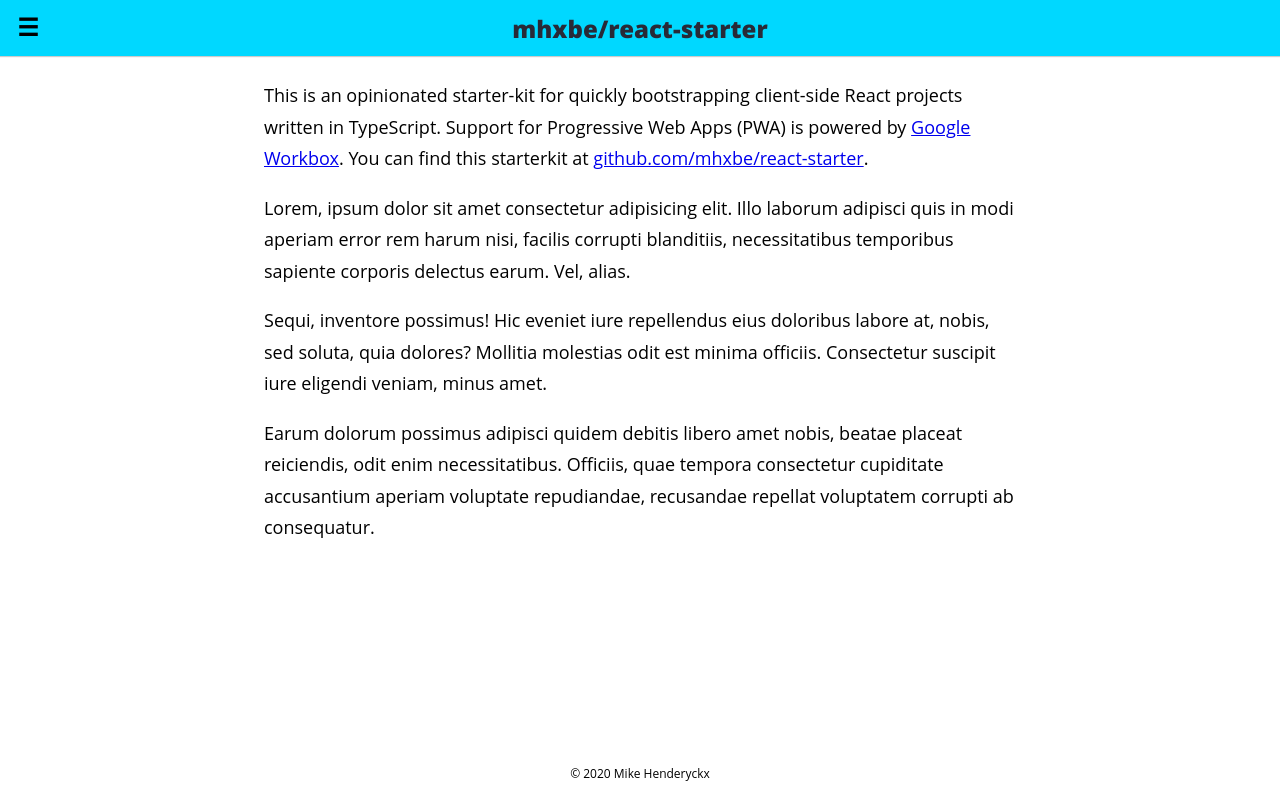
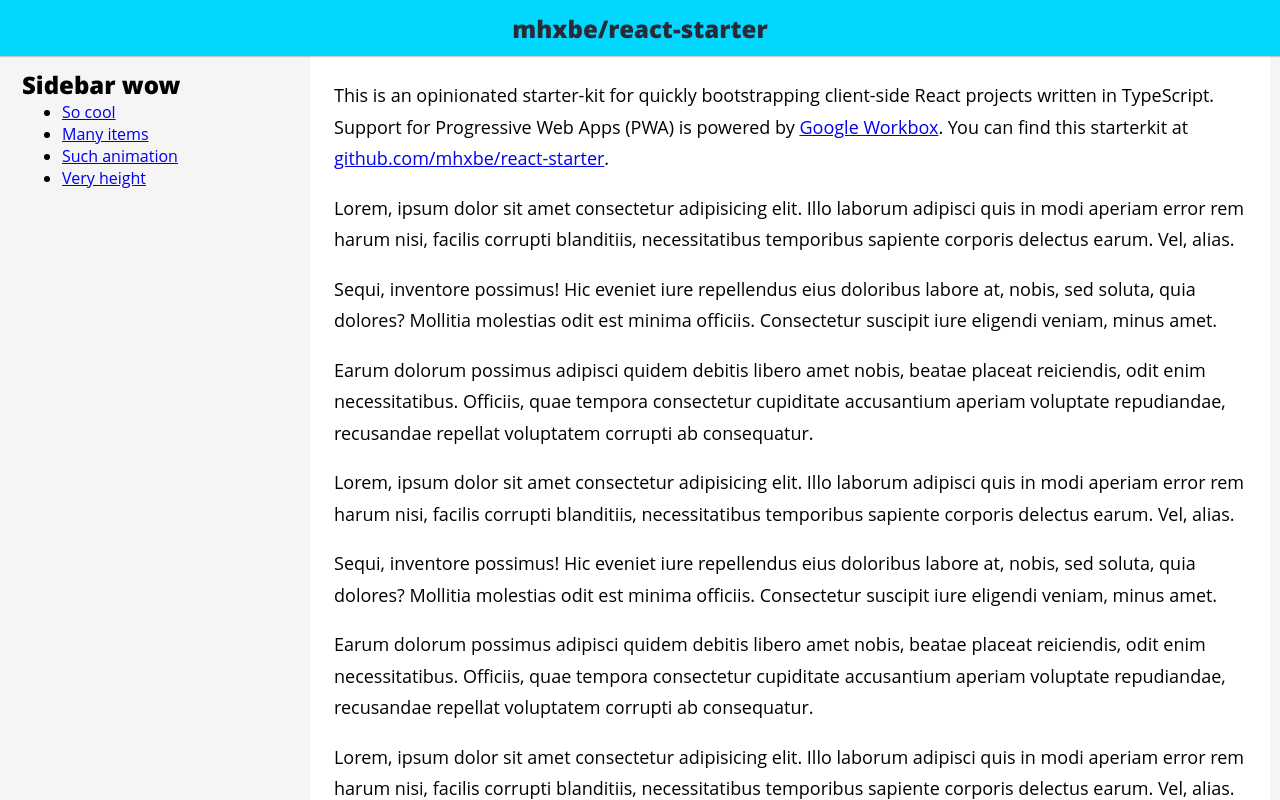
Before and after one commit to mhxbe/react-starter, a React app: page / in a window 1280 px wide. Built offline with nearby package versions, Linux system fonts and the light colour scheme; a web font is replaced by a local one.

Commit message:
Accessibility improvements + always show sidebar on desktop-view

```diff
--- a/src/App.styles.tsx
+++ b/src/App.styles.tsx
@@ -1,6 +1,7 @@
 import * as React from 'react';
 import styled from '@emotion/styled';
 import { css, Global } from '@emotion/core';
+import { BREAKPOINT_DESKTOP } from './constants';
 
 export const Main = styled.main`
   background-color: white;
@@ -9,17 +10,34 @@ export const Main = styled.main`
   flex: 1;
   height: 100%;
   justify-content: center;
-  overflow-y: scroll;
+  overflow-y: auto;
   position: relative;
+
+  @media (min-width: ${BREAKPOINT_DESKTOP}px) {
+    margin: 0 auto;
+    max-height: 100%;
+    max-width: ${BREAKPOINT_DESKTOP}px;
+    overflow: hidden;
+  }
 `;
 
 export const Content = styled.section`
   margin: 0 auto;
   padding: 12px;
 
+  &[aria-hidden='true'] {
+    max-height: auto;
+    overflow-y: hidden;
+  }
+
   @media (min-width: 440px) {
     padding: 24px;
     max-width: 800px;
+  }
+  @media (min-width: ${BREAKPOINT_DESKTOP}px) {
+    max-height: 100%;
+    max-width: 960px;
+    overflow-y: auto;
   }
 `;
 
@@ -37,15 +55,6 @@ export const Paragraph = styled.p`
   &:last-child {
     margin-bottom: 0;
   }
-`;
-
-export const CopyRight = styled.div`
-  align-self: flex-end;
-  color: black;
-  flex-basis: 100%;
-  font-size: 12px;
-  padding: 18px;
-  text-align: center;
 `;
 
 const reset = css`
@@ -75,6 +84,7 @@ const reset = css`
     -webkit-text-size-adjust: 100%;
   }
   body {
+    background-color: whitesmoke;
     height: inherit;
     margin: 0rem;
   }
--- a/src/App.tsx
+++ b/src/App.tsx
@@ -1,11 +1,17 @@
 import * as React from 'react';
-import { ResetCss, Main, Content, Paragraph, CopyRight } from './App.styles';
+import { ResetCss, Main, Content, Paragraph } from './App.styles';
 import Header from './common/Header';
 import Sidebar from './common/Sidebar';
+import useShowSidebar from './hooks/show-sidebar';
 
 const App: React.FC = () => {
-  const [showSidebar, setShowSidebar] = React.useState(false);
-  const toggleSidebarRef = React.useRef<HTMLButtonElement>(null);
+  const {
+    showSidebar,
+    setShowSidebar,
+    showContent,
+    toggleSidebarRef,
+  } = useShowSidebar();
+
   return (
     <>
       <ResetCss />
@@ -18,10 +24,9 @@ const App: React.FC = () => {
         <Sidebar
           showSidebar={showSidebar}
           onToggleSidebar={setShowSidebar}
-          showCloseButton
           toggleSidebarRef={toggleSidebarRef}
         />
-        <Content aria-hidden={showSidebar}>
+        <Content aria-hidden={!showContent}>
           <Paragraph>
             This is an opinionated starter-kit for quickly bootstrapping
             client-side React projects written in TypeScript. Support for
@@ -59,10 +64,43 @@ const App: React.FC = () => {
             tempora consectetur cupiditate accusantium aperiam voluptate
             repudiandae, recusandae repellat voluptatem corrupti ab consequatur.
           </Paragraph>
+          <Paragraph>
+            Lorem, ipsum dolor sit amet consectetur adipisicing elit. Illo
+            laborum adipisci quis in modi aperiam error rem harum nisi, facilis
+            corrupti blanditiis, necessitatibus temporibus sapiente corporis
+            delectus earum. Vel, alias.
+          </Paragraph>
+          <Paragraph>
+            Sequi, inventore possimus! Hic eveniet iure repellendus eius
+            doloribus labore at, nobis, sed soluta, quia dolores? Mollitia
+            molestias odit est minima officiis. Consectetur suscipit iure
+            eligendi veniam, minus amet.
+          </Paragraph>
+          <Paragraph>
+            Earum dolorum possimus adipisci quidem debitis libero amet nobis,
+            beatae placeat reiciendis, odit enim necessitatibus. Officiis, quae
+            tempora consectetur cupiditate accusantium aperiam voluptate
+            repudiandae, recusandae repellat voluptatem corrupti ab consequatur.
+          </Paragraph>
+          <Paragraph>
+            Lorem, ipsum dolor sit amet consectetur adipisicing elit. Illo
+            laborum adipisci quis in modi aperiam error rem harum nisi, facilis
+            corrupti blanditiis, necessitatibus temporibus sapiente corporis
+            delectus earum. Vel, alias.
+          </Paragraph>
+          <Paragraph>
+            Sequi, inventore possimus! Hic eveniet iure repellendus eius
+            doloribus labore at, nobis, sed soluta, quia dolores? Mollitia
+            molestias odit est minima officiis. Consectetur suscipit iure
+            eligendi veniam, minus amet.
+          </Paragraph>
+          <Paragraph>
+            Earum dolorum possimus adipisci quidem debitis libero amet nobis,
+            beatae placeat reiciendis, odit enim necessitatibus. Officiis, quae
+            tempora consectetur cupiditate accusantium aperiam voluptate
+            repudiandae, recusandae repellat voluptatem corrupti ab consequatur.
+          </Paragraph>
         </Content>
-        <CopyRight aria-hidden={showSidebar}>
-          &copy; 2020 Mike Henderyckx
-        </CopyRight>
       </Main>
     </>
   );
--- a/src/common/Header.styles.tsx
+++ b/src/common/Header.styles.tsx
@@ -1,4 +1,5 @@
 import styled from '@emotion/styled';
+import { BREAKPOINT_DESKTOP } from '../constants';
 
 export const StyledHeader = styled.header`
   background-color: #00d8ff;
@@ -36,6 +37,10 @@ export const ButtonToggleSidebar = styled.button`
   top: 4px;
   width: 48px;
 
+  @media (min-width: ${BREAKPOINT_DESKTOP}px) {
+    display: none;
+  }
+
   svg {
     height: 24px;
     width: 24px;
--- a/src/common/Sidebar.styles.tsx
+++ b/src/common/Sidebar.styles.tsx
@@ -1,4 +1,5 @@
 import styled from '@emotion/styled';
+import { BREAKPOINT_DESKTOP } from '../constants';
 
 interface SidebarProps {
   readonly showSidebar: boolean;
@@ -6,13 +7,19 @@ interface SidebarProps {
 
 export const SidebarWrapper = styled.div<SidebarProps>`
   height: 100%;
-  position: absolute;
+  position: fixed;
   visibility: ${({ showSidebar }) => (showSidebar ? 'visible' : 'hidden')};
   width: 100%;
+
+  @media (min-width: ${BREAKPOINT_DESKTOP}px) {
+    position: relative;
+    /* visibility: visible; */
+    width: 300px;
+  }
 `;
 
 export const Aside = styled.aside<SidebarProps>`
-  background: white;
+  background-color: whitesmoke;
   height: 100%;
   left: 0;
   overflow-y: auto;
@@ -25,6 +32,12 @@ export const Aside = styled.aside<SidebarProps>`
   transition: 0.25s ease-in-out;
   width: 300px;
   z-index: 2;
+
+  @media (min-width: ${BREAKPOINT_DESKTOP}px) {
+    display: block;
+    position: relative;
+    transform: none;
+  }
 `;
 
 export const Overlay = styled.div<SidebarProps>`
@@ -37,6 +50,10 @@ export const Overlay = styled.div<SidebarProps>`
   transition: 0.25s ease-in-out;
   width: 100%;
   z-index: 1;
+
+  @media (min-width: ${BREAKPOINT_DESKTOP}px) {
+    display: none;
+  }
 `;
 
 export const ButtonClose = styled.button`
@@ -53,6 +70,10 @@ export const ButtonClose = styled.button`
   top: 0;
   width: 48px;
 
+  @media (min-width: ${BREAKPOINT_DESKTOP}px) {
+    display: none;
+  }
+
   svg {
     height: 24px;
     width: 24px;
--- a/src/common/Sidebar.tsx
+++ b/src/common/Sidebar.tsx
@@ -3,14 +3,12 @@ import { Aside, ButtonClose, Overlay, SidebarWrapper } from './Sidebar.styles';
 
 interface SidebarProps {
   onToggleSidebar: (isOpen: boolean) => void;
-  showCloseButton?: boolean;
   showSidebar: boolean;
   toggleSidebarRef: React.RefObject<HTMLButtonElement>;
 }
 
 const Sidebar: React.FC<SidebarProps> = ({
   onToggleSidebar,
-  showCloseButton,
   showSidebar,
   toggleSidebarRef,
 }) => {
@@ -42,11 +40,9 @@ const Sidebar: React.FC<SidebarProps> = ({
             <a href="#">Very height</a>
           </li>
         </ul>
-        {showCloseButton && (
-          <ButtonClose aria-label="Close" onClick={hideSidebar}>
-            &times;
-          </ButtonClose>
-        )}
+        <ButtonClose aria-label="Close" onClick={hideSidebar}>
+          &times;
+        </ButtonClose>
       </Aside>
 
       <Overlay showSidebar={showSidebar} onClick={hideSidebar} />
@@ -54,8 +50,4 @@ const Sidebar: React.FC<SidebarProps> = ({
   );
 };
 
-Sidebar.defaultProps = {
-  showCloseButton: false,
-};
-
 export default Sidebar;
--- /dev/null
+++ b/src/constants/index.ts
@@ -0,0 +1 @@
+export const BREAKPOINT_DESKTOP = 1260;
--- /dev/null
+++ b/src/hooks/show-sidebar.tsx
@@ -0,0 +1,48 @@
+import * as React from 'react';
+import { BREAKPOINT_DESKTOP } from '../constants';
+
+interface ShowSidebarHook {
+  showSidebar: boolean;
+  setShowSidebar: React.Dispatch<React.SetStateAction<boolean>>;
+  showContent: boolean;
+  toggleSidebarRef: React.RefObject<HTMLButtonElement>;
+}
+
+function useShowSidebar(): ShowSidebarHook {
+  const isDesktop = window.innerWidth >= BREAKPOINT_DESKTOP;
+
+  const [showSidebar, setShowSidebar] = React.useState(isDesktop);
+  const [showContent, setShowContent] = React.useState(true);
+  const [innerWidth, setInnerWidth] = React.useState(0);
+  const toggleSidebarRef = React.useRef<HTMLButtonElement>(null);
+
+  React.useEffect(() => {
+    function handleScreenResize(): number {
+      setInnerWidth(window.innerWidth);
+      return window.innerWidth;
+    }
+    window.addEventListener('resize', handleScreenResize);
+    return () => {
+      window.removeEventListener('resize', handleScreenResize);
+    };
+  }, []);
+
+  React.useEffect(() => {
+    if (innerWidth >= BREAKPOINT_DESKTOP) {
+      setShowContent(true);
+      setShowSidebar(true);
+      return;
+    }
+
+    setShowContent(!showSidebar);
+  }, [innerWidth, showSidebar]);
+
+  return {
+    showSidebar,
+    setShowSidebar,
+    showContent,
+    toggleSidebarRef,
+  };
+}
+
+export default useShowSidebar;
```
